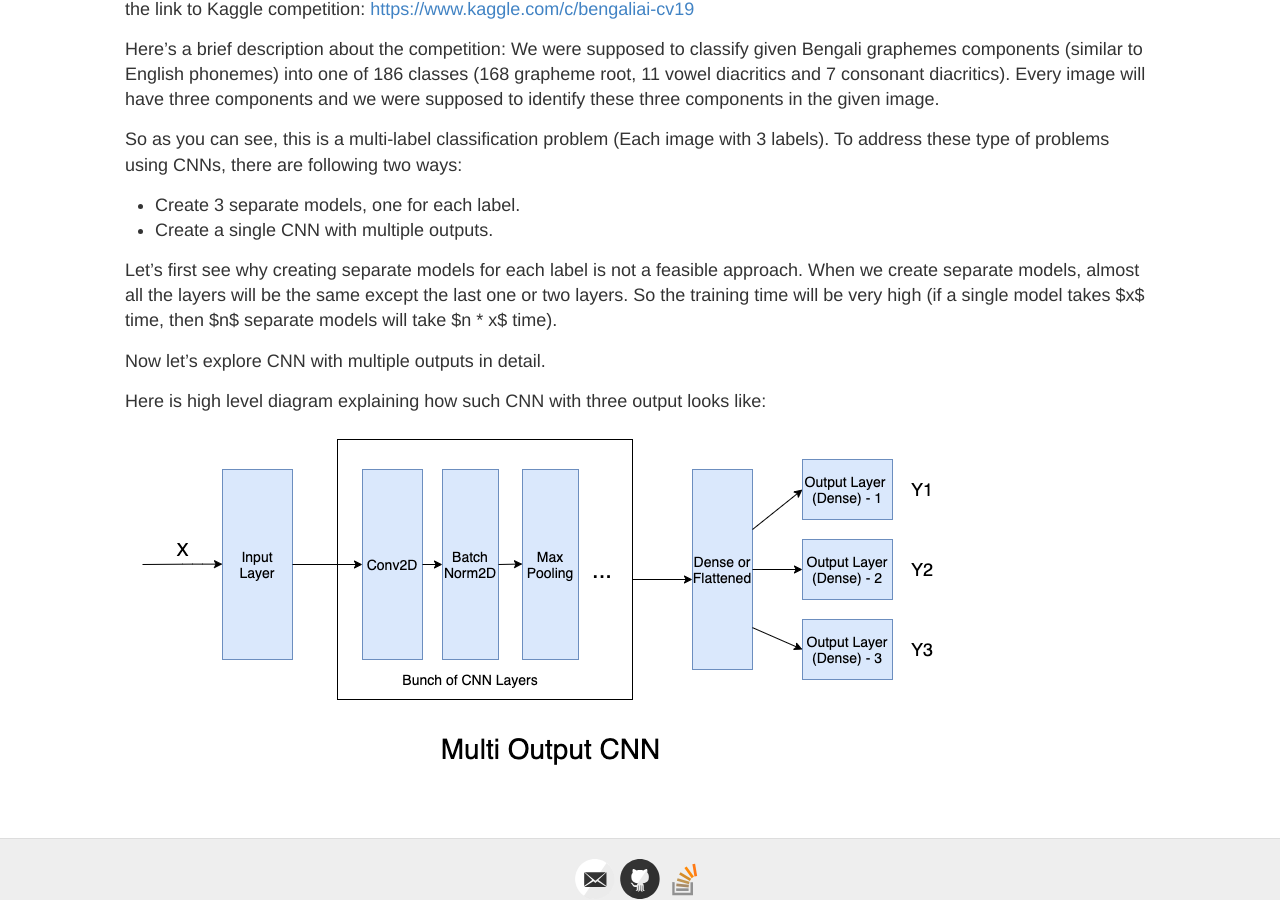
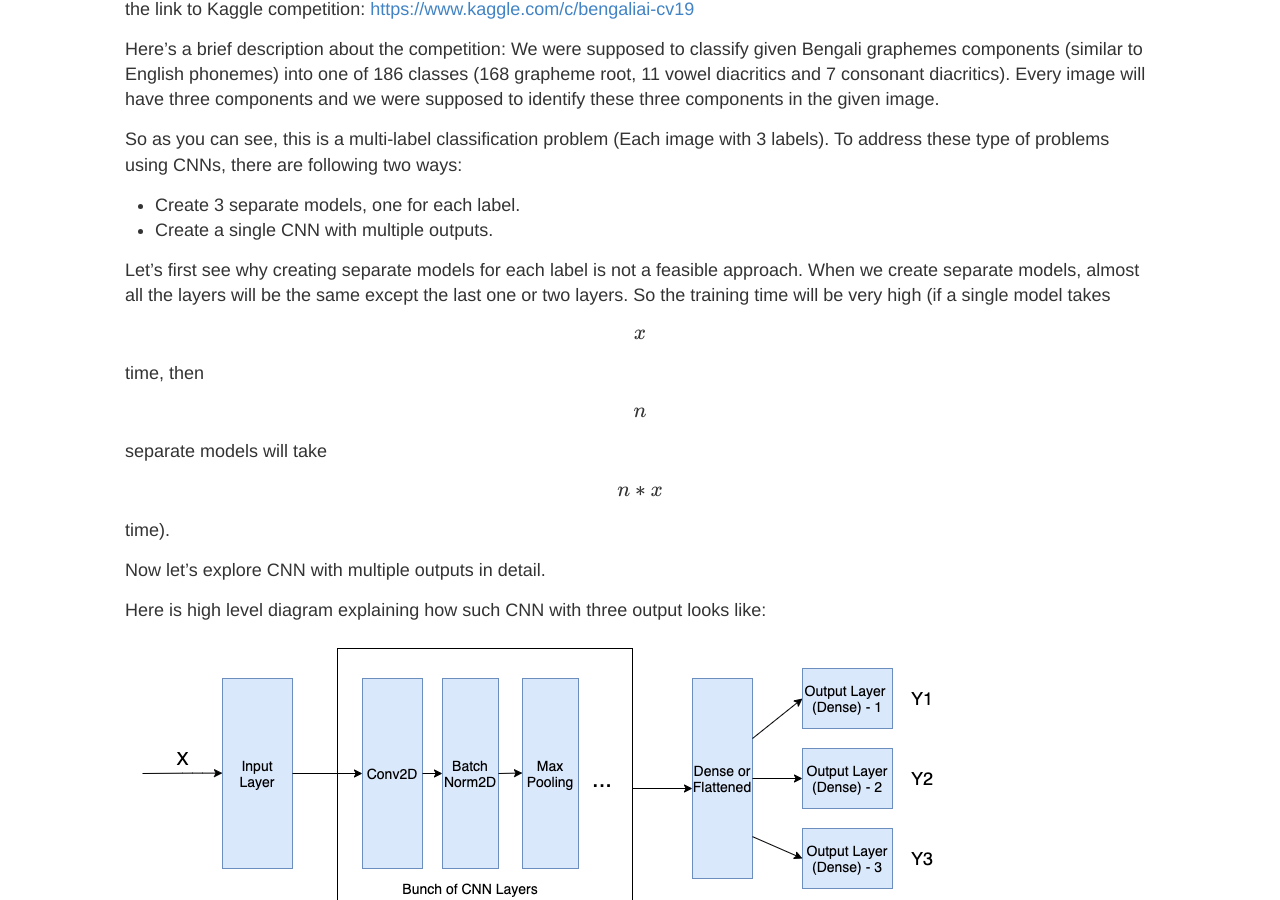
Before and after one commit to Kaushal28/kaushal28.github.io, a Jekyll site: the page built from _posts/2020-03-29-Building-Multi-Output-CNN-with-Keras.html, in a window 1280 px wide and 900 px high, scrolled down 366 px. Built offline with Jekyll 4.4.1, drawn with Linux system fonts in a browser that asks for light colours; formulas are drawn with MathJax 3; comment, search, counter and statistics services are not loaded.

```diff
--- a/_posts/2020-03-29-Building-Multi-Output-CNN-with-Keras.html
+++ b/_posts/2020-03-29-Building-Multi-Output-CNN-with-Keras.html
@@ -18,7 +18,7 @@ images:
 <li> Create a single CNN with multiple outputs. </li>
 </ul>
 
-<p> Let’s first see why creating separate models for each label is not a feasible approach. When we create separate models, almost all the layers will be the same except the last one or two layers. So the training time will be very high (if a single model takes $x$ time, then $n$ separate models will take $n * x$ time). </p>
+<p> Let’s first see why creating separate models for each label is not a feasible approach. When we create separate models, almost all the layers will be the same except the last one or two layers. So the training time will be very high (if a single model takes $$x$$ time, then $$n$$ separate models will take $$n * x$$ time). </p>
 
 <p> Now let’s explore CNN with multiple outputs in detail. </p>
 
```
